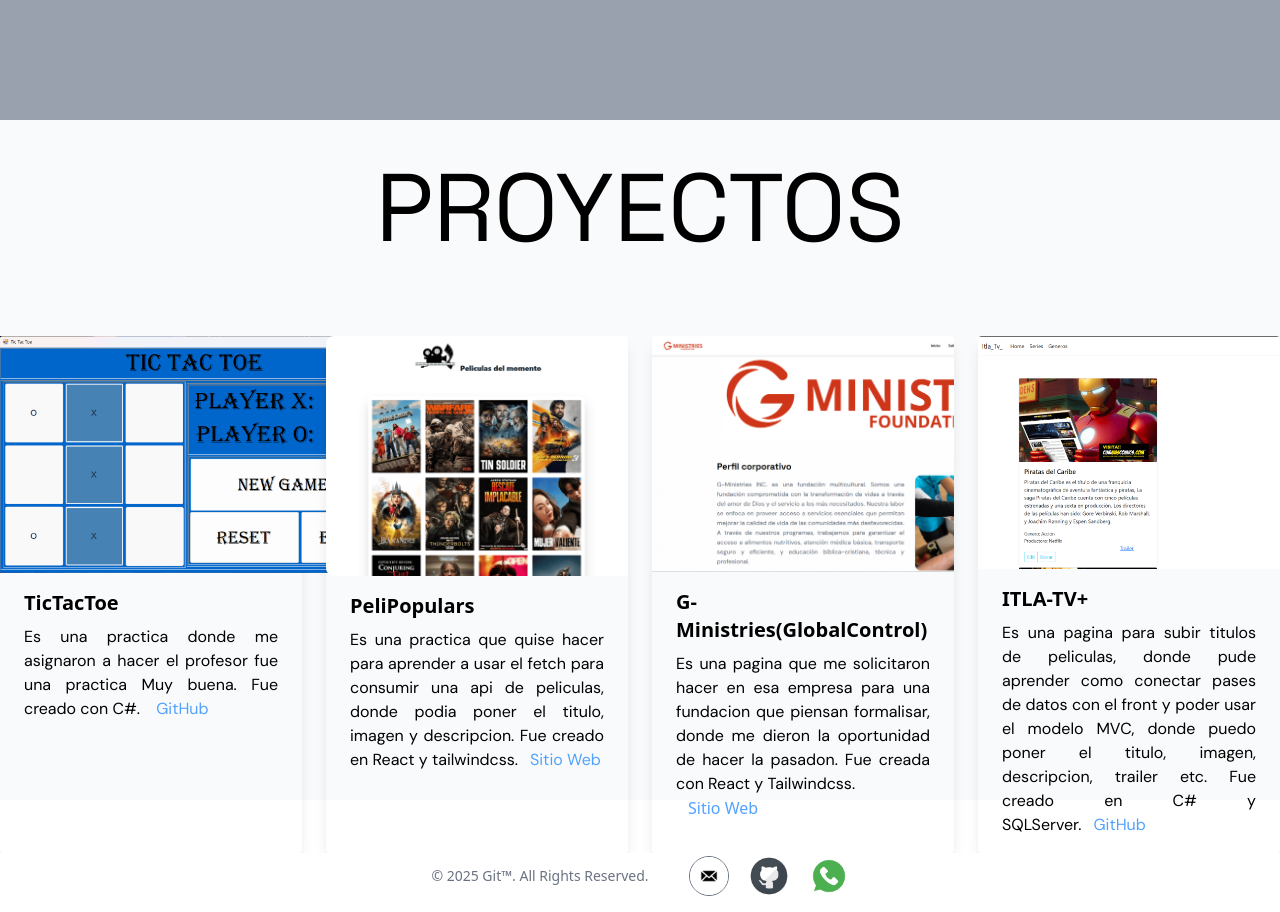
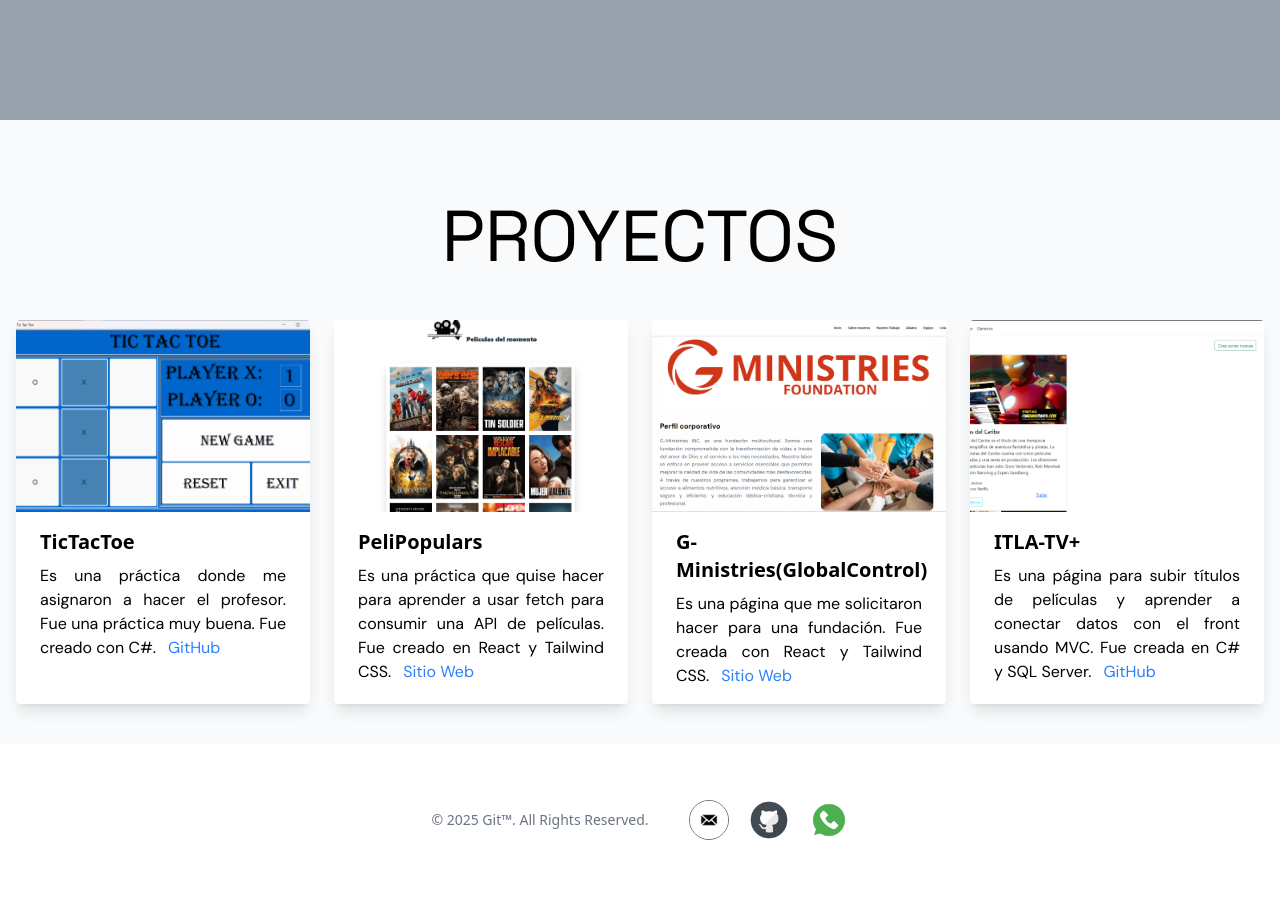
Before and after one commit to OlvisM/Page-OlvisMejia, a React (Vite) app: page / in a window 1280 px wide. Shown: the part 1480-2392 px from the top of the page. After the commit the page ends 2336 px from the top, so only its background shows below. Built offline with nearby package versions, Linux system fonts and the light colour scheme; a web font is replaced by a local one.

Commit message:
Arregle en responsive

```diff
--- a/src/Components/Galeria.tsx
+++ b/src/Components/Galeria.tsx
@@ -6,109 +6,76 @@
 
 const Galeria = forwardRef<HTMLDivElement>((_, ref) => {
   return (
-    <article
-      ref={ref}
-      className=" flex justify-center h-170 w-screen bg-gray-50 "
-    >
-      <section>
+    <article ref={ref} className="flex justify-center bg-gray-50 py-10">
+      <section className="w-full max-w-screen-xl px-4">
         <div id="span" className="flex justify-center">
-          <h1 className="mt-10 text-6xl md:text-8xl">PROYECTOS</h1>
+          <h1 className="mt-10 text-4xl sm:text-5xl md:text-6xl lg:text-7xl">
+            PROYECTOS
+          </h1>
         </div>
-        <section className="w-screen flex justify-evenly md:justify-center overflow-x-scroll md:overflow-auto">
-          <div className=" w-screen grid grid-cols-4 gap-6 md:w-400 mt-20">
-            <div className="max-w-sm rounded shadow-lg transition duration-200 ease-in-out hover:-translate-y-1 hover:scale-100">
-              <div className="w-96">
-                <img className="" src={F6} alt="TicTacToe" />
-              </div>
 
-              <div className="px-6 py-4">
-                <div className="font-bold text-xl mb-2">TicTacToe</div>
-                <p className="text-black text-justify text-base">
-                  Es una practica donde me asignaron a hacer el profesor fue una
-                  practica Muy buena. Fue creado con C#.{" "}
-                  <a
-                    className="ml-3 text-blue-400"
-                    href="https://github.com/OlvisM/Proyectofinal_TicTacToe"
-                  >
-                    GitHub
-                  </a>
-                </p>
-              </div>
-            </div>
-            <div className="max-w-sm rounded overflow-hidden shadow-lg transition duration-200 ease-in-out hover:-translate-y-1 hover:scale-100">
-              <img
-                className="object-cover w-200 rounded-t-lg md:h-60 md:w-95 md:rounded-none md:rounded-s-lg"
-                src={F7}
-                alt="PelisPopulars"
-              />
-
-              <div className="px-6 py-4">
-                <div className="font-bold text-xl mb-2">PeliPopulars</div>
-                <p className="text-black text-justify text-base">
-                  Es una practica que quise hacer para aprender a usar el fetch
-                  para consumir una api de peliculas, donde podia poner el
-                  titulo, imagen y descripcion. Fue creado en React y
-                  tailwindcss.
-                  <a
-                    className="ml-3 text-blue-400"
-                    href="https://pelipopulars.netlify.app/"
-                  >
-                    Sitio Web
-                  </a>
-                </p>
-              </div>
-            </div>
-            <div className=" max-w-sm rounded overflow-hidden shadow-lg transition duration-200 ease-in-out hover:-translate-y-1 hover:scale-100">
-              <div className="w-118">
-                <img className="w-full" src={F3} alt="Gministries" />
-              </div>
-
-              <div className="px-6 py-4">
-                <div className="font-bold text-xl mb-2">
-                  G-Ministries(GlobalControl)
-                </div>
-                <p className="text-black text-justify text-base">
-                  Es una pagina que me solicitaron hacer en esa empresa para una
-                  fundacion que piensan formalisar, donde me dieron la
-                  oportunidad de hacer la pasadon. Fue creada con React y
-                  Tailwindcss.
-                </p>
-                <a
-                  className="ml-3 text-blue-400"
-                  href="https://g-ministries.netlify.app/"
-                >
-                  Sitio Web
-                </a>
-              </div>
-            </div>
-            <div className="max-w-sm rounded overflow-hidden shadow-lg transition duration-200 ease-in-out hover:-translate-y-1 hover:scale-100">
-              <div className="w-120">
-                <img
-                  className="w-full"
-                  src={F5}
-                  alt="Sunset in the mountains"
-                />
-              </div>
-              <div className="px-6 py-4">
-                <div className="font-bold text-xl mb-2">ITLA-TV+</div>
-                <p className="text-black text-justify text-base">
-                  Es una pagina para subir titulos de peliculas, donde pude
-                  aprender como conectar pases de datos con el front y poder
-                  usar el modelo MVC, donde puedo poner el titulo, imagen,
-                  descripcion, trailer etc. Fue creado en C# y SQLServer.
-                  <a
-                    className="ml-3 text-blue-400"
-                    href="https://github.com/OlvisM/Itla_tv"
-                  >
-                    GitHub
-                  </a>
-                </p>
-              </div>
-            </div>
-          </div>
+        <section className="mt-12 grid grid-cols-1 sm:grid-cols-2 md:grid-cols-3 lg:grid-cols-4 gap-6">
+          <Card
+            imgSrc={F6}
+            title="TicTacToe"
+            description="Es una práctica donde me asignaron a hacer el profesor. Fue una práctica muy buena. Fue creado con C#."
+            link="https://github.com/OlvisM/Proyectofinal_TicTacToe"
+            linkText="GitHub"
+          />
+          <Card
+            imgSrc={F7}
+            title="PeliPopulars"
+            description="Es una práctica que quise hacer para aprender a usar fetch para consumir una API de películas. Fue creado en React y Tailwind CSS."
+            link="https://pelipopulars.netlify.app/"
+            linkText="Sitio Web"
+          />
+          <Card
+            imgSrc={F3}
+            title="G-Ministries(GlobalControl)"
+            description="Es una página que me solicitaron hacer para una fundación. Fue creada con React y Tailwind CSS."
+            link="https://g-ministries.netlify.app/"
+            linkText="Sitio Web"
+          />
+          <Card
+            imgSrc={F5}
+            title="ITLA-TV+"
+            description="Es una página para subir títulos de películas y aprender a conectar datos con el front usando MVC. Fue creada en C# y SQL Server."
+            link="https://github.com/OlvisM/Itla_tv"
+            linkText="GitHub"
+          />
         </section>
       </section>
     </article>
   );
 });
 export default Galeria;
+
+interface CardProps {
+  imgSrc: string;
+  title: string;
+  description: string;
+  link: string;
+  linkText: string;
+}
+
+const Card = ({ imgSrc, title, description, link, linkText }: CardProps) => (
+  <section className="w-full rounded overflow-hidden shadow-lg transition duration-300 ease-in-out hover:-translate-y-1 hover:scale-105 bg-white">
+    <div className="w-full h-48 overflow-hidden">
+      <img className="w-full h-full object-cover" src={imgSrc} alt={title} />
+    </div>
+    <div className="px-6 py-4">
+      <div className="font-bold text-xl mb-2">{title}</div>
+      <p className="text-black text-justify text-base">
+        {description}
+        <a
+          className="ml-3 text-blue-500 hover:underline"
+          href={link}
+          target="_blank"
+          rel="noopener noreferrer"
+        >
+          {linkText}
+        </a>
+      </p>
+    </div>
+  </section>
+);
```
